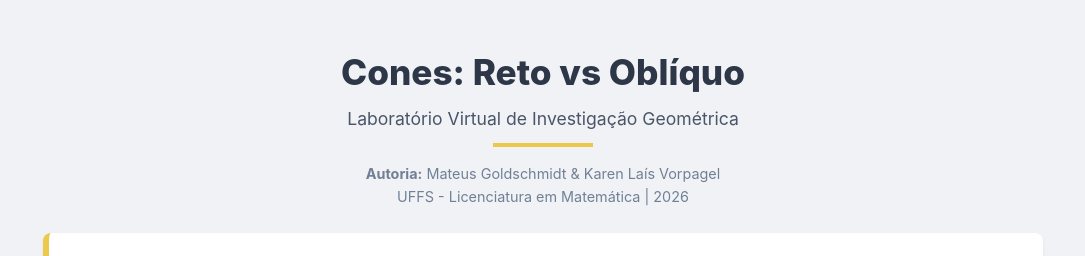
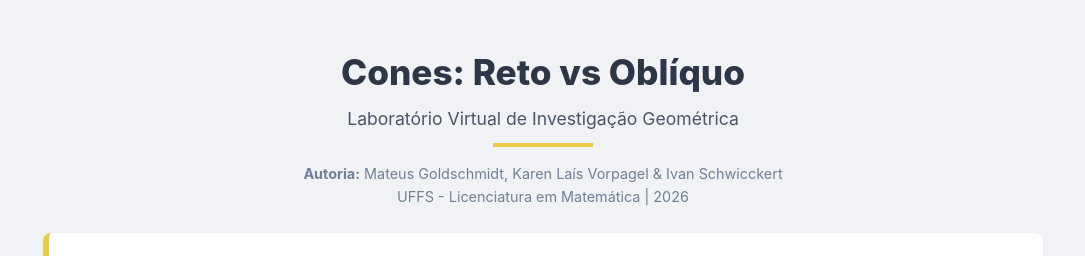
Before and after one commit to mateusgoldschmidt/aula-cones, a plain HTML site: page index.html in a window 1280 px wide. Shown: the top 256 px of the page, without its empty margins (97-1182 px from the left). Drawn offline with nearby package versions, Linux system fonts and the light colour scheme; animation ran at ten frames a second.

Commit message:
Update index.html

```diff
--- a/index.html
+++ b/index.html
@@ -104,7 +104,7 @@
         <div class="subtitle">Laboratório Virtual de Investigação Geométrica</div>
         <div class="divider"></div>
         <div style="font-size: 0.9rem; color: #718096;">
-            <strong>Autoria:</strong> Mateus Goldschmidt & Karen Laís Vorpagel<br>
+            <strong>Autoria:</strong> Mateus Goldschmidt, Karen Laís Vorpagel & Ivan Schwicckert<br>
             UFFS - Licenciatura em Matemática | 2026
         </div>
     </header>
```
